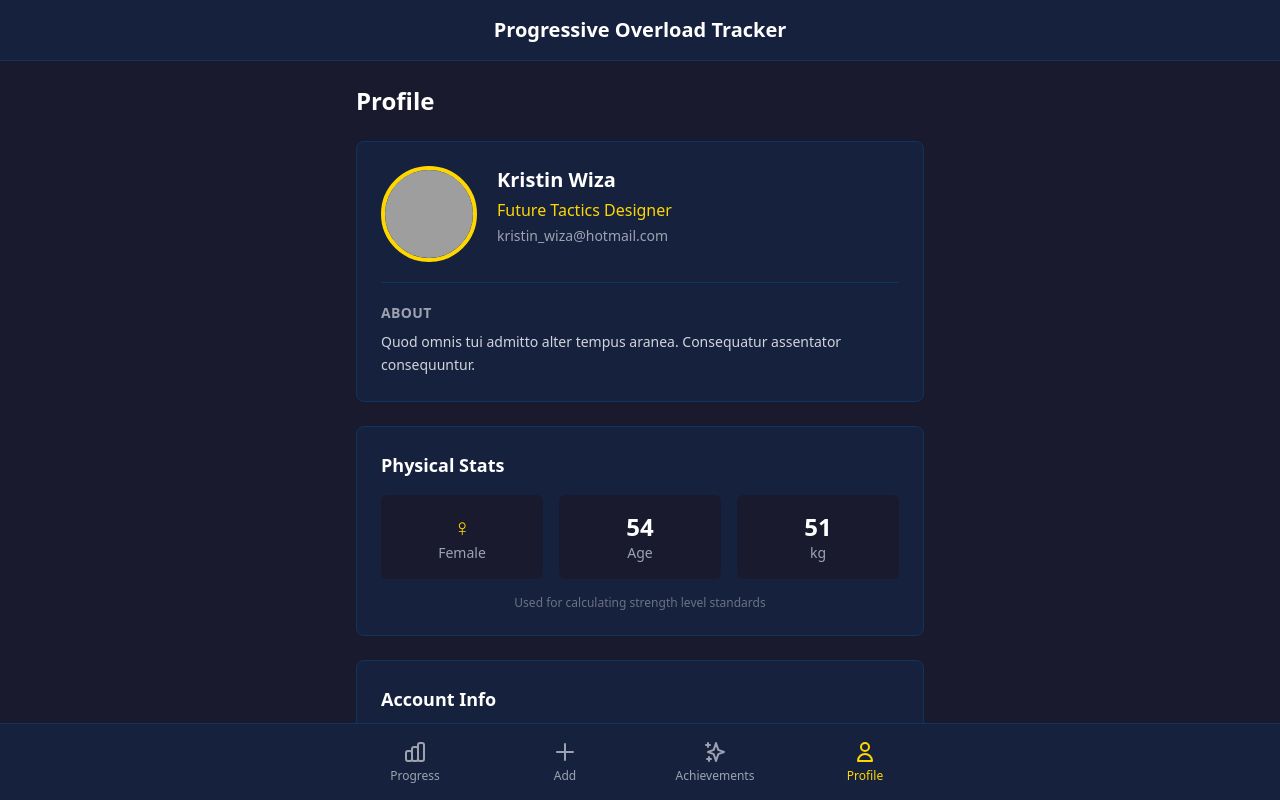
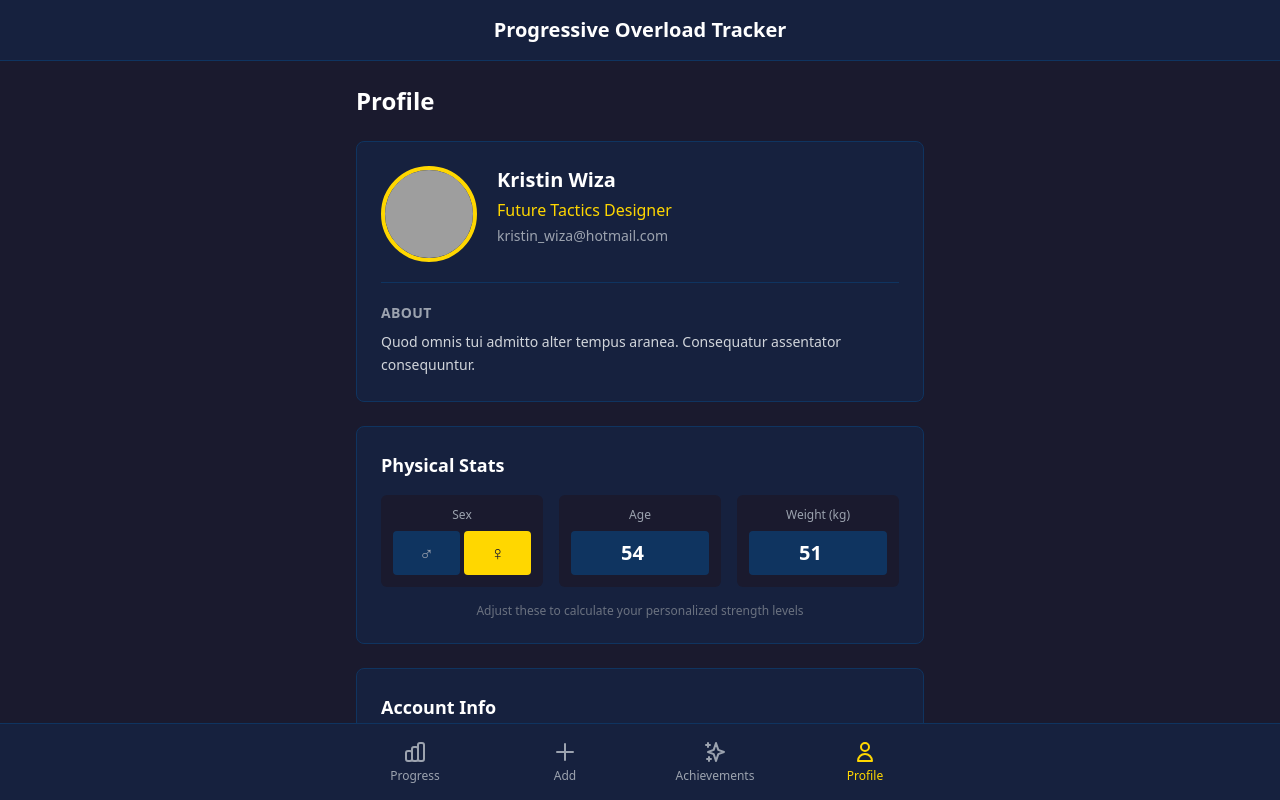
Before and after one commit to Hagius/POH, a React (Vite) app: page / in a window 1280 px wide. Both pictures are taken after a click on the button "Profile". Shown: the top 800 px of the page. Built offline with nearby package versions, Linux system fonts and the light colour scheme; grey boxes are pictures that could not be loaded.

Commit message:
Add editable physical stats in Profile view
- Sex: Toggle buttons for ♂/♀ selection
- Age: Number input (13-100 range)
- Bodyweight: Number input (30-200 kg range)

Changes auto-save to localStorage and immediately update
strength level calculations across all views.

```diff
--- a/src/ProgressiveOverloadTracker.jsx
+++ b/src/ProgressiveOverloadTracker.jsx
@@ -10,7 +10,7 @@ import {
   ReferenceArea,
   ReferenceLine,
 } from 'recharts';
-import { getUser, getEntries, saveEntries, resetDemo } from './lib/userStore';
+import { getUser, getEntries, saveEntries, saveUser, resetDemo } from './lib/userStore';
 import {
   getStrengthThresholds,
   getStrengthLevel,
@@ -273,6 +273,13 @@ export default function ProgressiveOverloadTracker() {
 
   const deleteEntry = (id) => {
     setEntries((prev) => prev.filter((entry) => entry.id !== id));
+  };
+
+  const updateUserStats = (field, value) => {
+    if (!user) return;
+    const updatedUser = { ...user, [field]: value };
+    setUser(updatedUser);
+    saveUser(updatedUser);
   };
 
   // Progress View
@@ -847,27 +854,73 @@ export default function ProgressiveOverloadTracker() {
             </div>
           </div>
 
-          {/* Physical Stats */}
+          {/* Physical Stats - Editable */}
           <div className="bg-[#16213e] rounded-lg p-6 border border-[#0f3460]">
             <h3 className="text-lg font-semibold mb-4 text-white">Physical Stats</h3>
             <div className="grid grid-cols-3 gap-4">
-              <div className="bg-[#1a1a2e] rounded-md p-4 text-center">
-                <div className="text-2xl font-bold text-[#FFD700]">
-                  {user.sex === 'male' ? '♂' : '♀'}
+              {/* Sex Toggle */}
+              <div className="bg-[#1a1a2e] rounded-md p-3">
+                <label className="block text-xs text-gray-400 text-center mb-2">Sex</label>
+                <div className="flex gap-1">
+                  <button
+                    onClick={() => updateUserStats('sex', 'male')}
+                    className={`flex-1 py-2 rounded text-xl font-bold transition-colors ${
+                      user.sex === 'male'
+                        ? 'bg-[#FFD700] text-[#1a1a2e]'
+                        : 'bg-[#0f3460] text-gray-400 hover:bg-[#16213e]'
+                    }`}
+                  >
+                    ♂
+                  </button>
+                  <button
+                    onClick={() => updateUserStats('sex', 'female')}
+                    className={`flex-1 py-2 rounded text-xl font-bold transition-colors ${
+                      user.sex === 'female'
+                        ? 'bg-[#FFD700] text-[#1a1a2e]'
+                        : 'bg-[#0f3460] text-gray-400 hover:bg-[#16213e]'
+                    }`}
+                  >
+                    ♀
+                  </button>
                 </div>
-                <div className="text-sm text-gray-400 capitalize">{user.sex}</div>
               </div>
-              <div className="bg-[#1a1a2e] rounded-md p-4 text-center">
-                <div className="text-2xl font-bold text-white">{user.age}</div>
-                <div className="text-sm text-gray-400">Age</div>
+              {/* Age Input */}
+              <div className="bg-[#1a1a2e] rounded-md p-3">
+                <label className="block text-xs text-gray-400 text-center mb-2">Age</label>
+                <input
+                  type="number"
+                  value={user.age}
+                  onChange={(e) => {
+                    const val = parseInt(e.target.value, 10);
+                    if (!isNaN(val) && val >= 13 && val <= 100) {
+                      updateUserStats('age', val);
+                    }
+                  }}
+                  min="13"
+                  max="100"
+                  className="w-full bg-[#0f3460] border-none rounded px-2 py-2 text-white text-center text-xl font-bold focus:outline-none focus:ring-2 focus:ring-[#FFD700]"
+                />
               </div>
-              <div className="bg-[#1a1a2e] rounded-md p-4 text-center">
-                <div className="text-2xl font-bold text-white">{user.bodyweight}</div>
-                <div className="text-sm text-gray-400">kg</div>
+              {/* Bodyweight Input */}
+              <div className="bg-[#1a1a2e] rounded-md p-3">
+                <label className="block text-xs text-gray-400 text-center mb-2">Weight (kg)</label>
+                <input
+                  type="number"
+                  value={user.bodyweight}
+                  onChange={(e) => {
+                    const val = parseInt(e.target.value, 10);
+                    if (!isNaN(val) && val >= 30 && val <= 200) {
+                      updateUserStats('bodyweight', val);
+                    }
+                  }}
+                  min="30"
+                  max="200"
+                  className="w-full bg-[#0f3460] border-none rounded px-2 py-2 text-white text-center text-xl font-bold focus:outline-none focus:ring-2 focus:ring-[#FFD700]"
+                />
               </div>
             </div>
             <p className="text-xs text-gray-500 mt-4 text-center">
-              Used for calculating strength level standards
+              Adjust these to calculate your personalized strength levels
             </p>
           </div>
 
```
